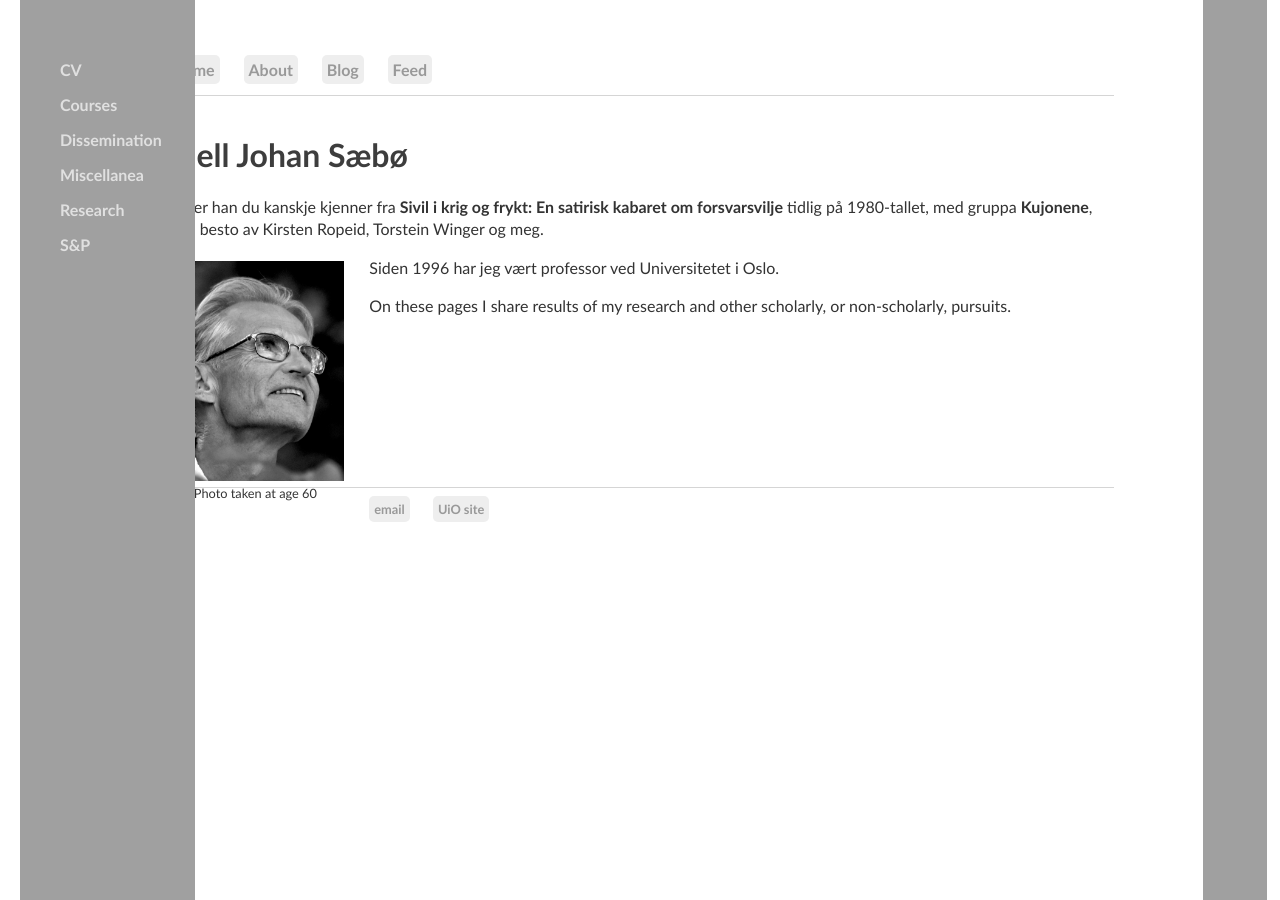
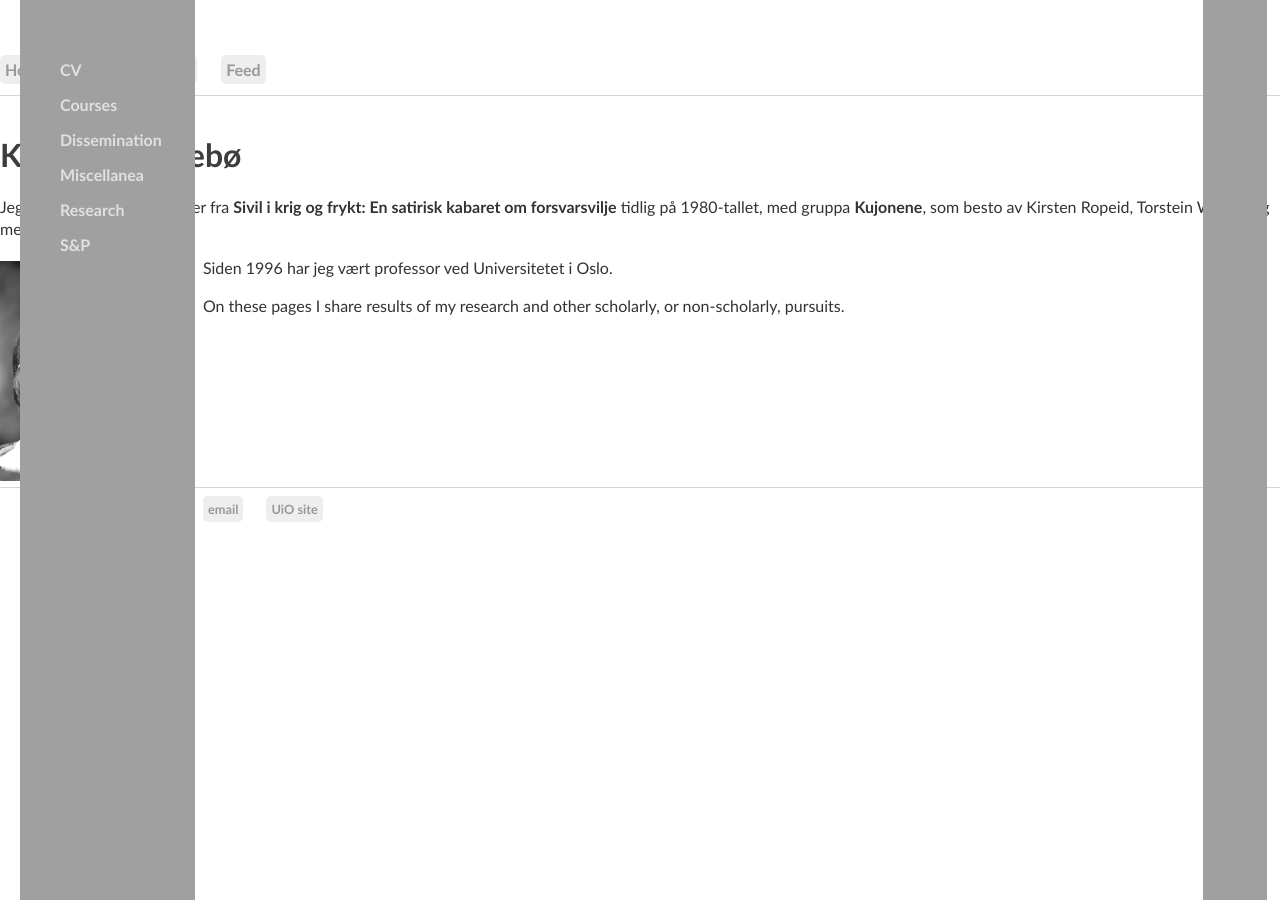
Before and after one commit to kjelljs/kjelljs.github.io, a Jekyll site: the page built from index.html, in a window 1280 px wide. Built offline with Jekyll 4.4.1, drawn with Linux system fonts in a browser that asks for light colours.

Commit message:
Update main.css

```diff
--- a/css/main.css
+++ b/css/main.css
@@ -1,9 +1,9 @@
 main {
   margin-left: 214px; /* Same as the width of the sidenav */
+  width: 74%;
 }
 body {
      margin: 60px auto;
-     width: 74%;
 }
 nav {
     border-bottom: 1px solid #d5d5d5;
```
